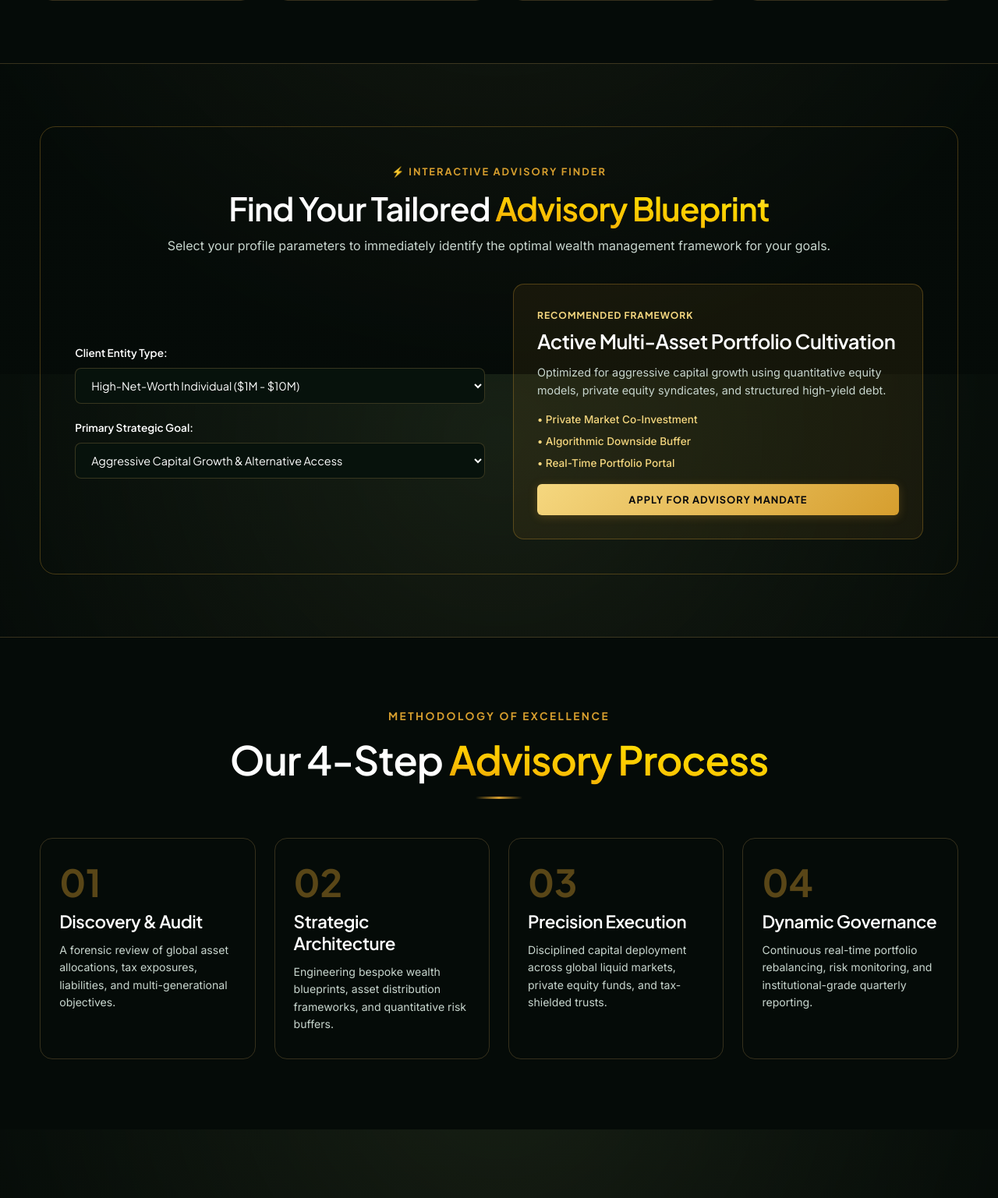
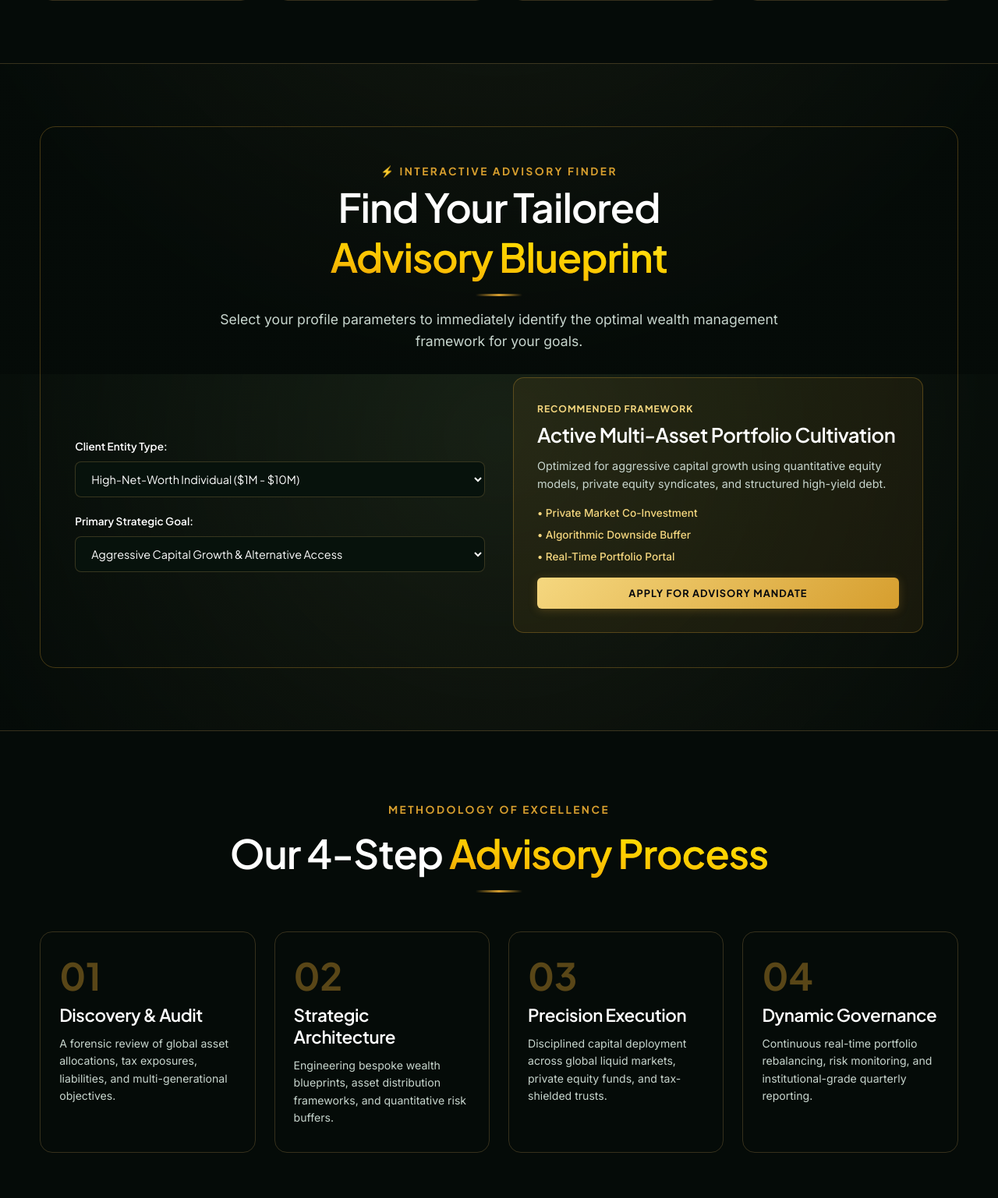
Before and after one commit to vintushtech-code/Sabin-Balan_Finance, a Django app: page /services/ in a window 1280 px wide. Shown: the part 2720-4257 px from the top of the page at 78% size. Run offline with Django 5.2, Linux system fonts and the light colour scheme; a user stored in the database is signed in; data comes from the database, SQL or seed files in the repository; some libraries are stand-ins or nearby versions.

Commit message:
Resolved db.sqlite3 conflict: kept current version

```diff
--- a/login/templates/login/consultation.html
+++ b/login/templates/login/consultation.html
@@ -235,8 +235,7 @@
                 <div class="calendar-selected-summary-bar">
                   <div class="calendar-selected-label">
                     <i class="fa-regular fa-calendar-days"></i>
-                    <span id="calendar-selected-date-text">{{ default_date_display|default:"Tuesday, 18 August 2026"
-                      }}</span>
+                    <span id="calendar-selected-date-text">{{ default_date_display|default:"Tuesday, 18 August 2026" }}</span>
                   </div>
                   <div class="calendar-hours-note">
                     <i class="fa-regular fa-clock"></i> Mon–Fri, 9:00 AM – 6:00 PM
--- a/login/templates/login/services.html
+++ b/login/templates/login/services.html
@@ -1683,7 +1683,7 @@
                 preserve and multiply your legacy.
             </p>
 
-            <form class="hero-pill-bar" action="#consultation" method="get">
+            <form class="hero-pill-bar" action="{% url 'login:consultation' %}" method="get">
                 <div class="pill-left-content">
                     <span class="pill-icon">💼</span>
                     <span class="pill-store-name">GuardianTree FP</span>
@@ -2042,12 +2042,12 @@
 <section class="calculator-section">
     <div class="container">
         <div class="calc-box">
-            <div class="calc-header">
-                <span class="calc-badge">⚡ INTERACTIVE ADVISORY FINDER</span>
+            <header class="section-header" style="margin-bottom: 32px;">
+                <span class="subtitle">⚡ INTERACTIVE ADVISORY FINDER</span>
                 <h2>Find Your Tailored <span class="highlight-text">Advisory Blueprint</span></h2>
-                <p>Select your profile parameters to immediately identify the optimal wealth management framework for
-                    your goals.</p>
-            </div>
+                <div class="divider"></div>
+                <p class="header-description">Select your profile parameters to immediately identify the optimal wealth management framework for your goals.</p>
+            </header>
             <div class="calc-grid">
                 <div class="calc-inputs">
                     <div class="input-group">
@@ -2080,7 +2080,7 @@
                         <span>• Quarterly Portfolio Audit</span>
                         <span>• Offshore Trust Options</span>
                     </div>
-                    <a href="#consultation" class="btn-gold-sm"
+                    <a id="apply-advisory-link" href="{% url 'login:consultation' %}?service=financial_planning" class="btn-gold-sm"
                         style="margin-top: 15px; width: 100%; text-align: center;">APPLY FOR ADVISORY MANDATE</a>
                 </div>
             </div>
@@ -2156,39 +2156,9 @@
                     </div>
                 </div>
 
-                <a href="#consultation" class="btn-gold-sm" style="display: inline-block;">REQUEST CASE STUDY AUDIT
+                <a href="{% url 'login:consultation' %}" class="btn-gold-sm" style="display: inline-block;">REQUEST CASE STUDY AUDIT
                     →</a>
             </div>
-        </div>
-    </div>
-</section>
-
-<!-- Executive Consultation Banner -->
-<section class="cta-banner-section" id="consultation">
-    <div class="container">
-        <div class="cta-banner-box">
-            <div class="cta-glow"></div>
-            <span class="cta-badge">CONFIDENTIAL ADVISORY MANDATE</span>
-            <h2>Book Your Private Advisory Consultation</h2>
-            <p>Connect directly with our Senior Managing Partners for a private, zero-commitment advisory evaluation.</p>
-
-            <form class="consultation-form" method="get" action="{% url 'login:consultation' %}">
-                <div class="form-row">
-                    <input type="text" name="client_name" placeholder="Full Name" />
-                    <input type="email" name="email" placeholder="Corporate or Private Email" />
-                </div>
-                <div class="form-row">
-                    <select name="service" required>
-                        <option value="" disabled selected>Select Primary Service Mandate</option>
-                        <option value="financial_planning">Comprehensive Financial Planning</option>
-                        <option value="investment">Investment & Multi-Asset Portfolio Strategy</option>
-                        <option value="retirement">Retirement & Legacy Structuring</option>
-                        <option value="wealth_management">Private Wealth Management & Family Office</option>
-                        <option value="tax_planning">Tax Optimization & Fiscal Structuring</option>
-                    </select>
-                    <button type="submit" class="btn-gold">BOOK CONSULTATION</button>
-                </div>
-            </form>
         </div>
     </div>
 </section>
@@ -2429,7 +2399,7 @@
             html += `<td>
                     <div style="display: flex; flex-direction: column; gap: 8px;">
                         <button class="btn-gold-sm" style="width: 100%; text-align: center; font-size: 0.8rem; padding: 8px 12px; border-radius: 6px;" onclick="closeComparisonModal(); openModal('${id}')">VIEW SYSTEM DETAILS</button>
-                        <a href="#consultation" class="btn-glass" style="width: 100%; text-align: center; font-size: 0.8rem; padding: 8px 12px; border-radius: 6px;" onclick="closeComparisonModal()">REQUEST EVALUATION</a>
+                        <a href="{% url 'login:consultation' %}" class="btn-glass" style="width: 100%; text-align: center; font-size: 0.8rem; padding: 8px 12px; border-radius: 6px;" onclick="closeComparisonModal()">REQUEST EVALUATION</a>
                     </div>
                 </td>`;
         });
```
